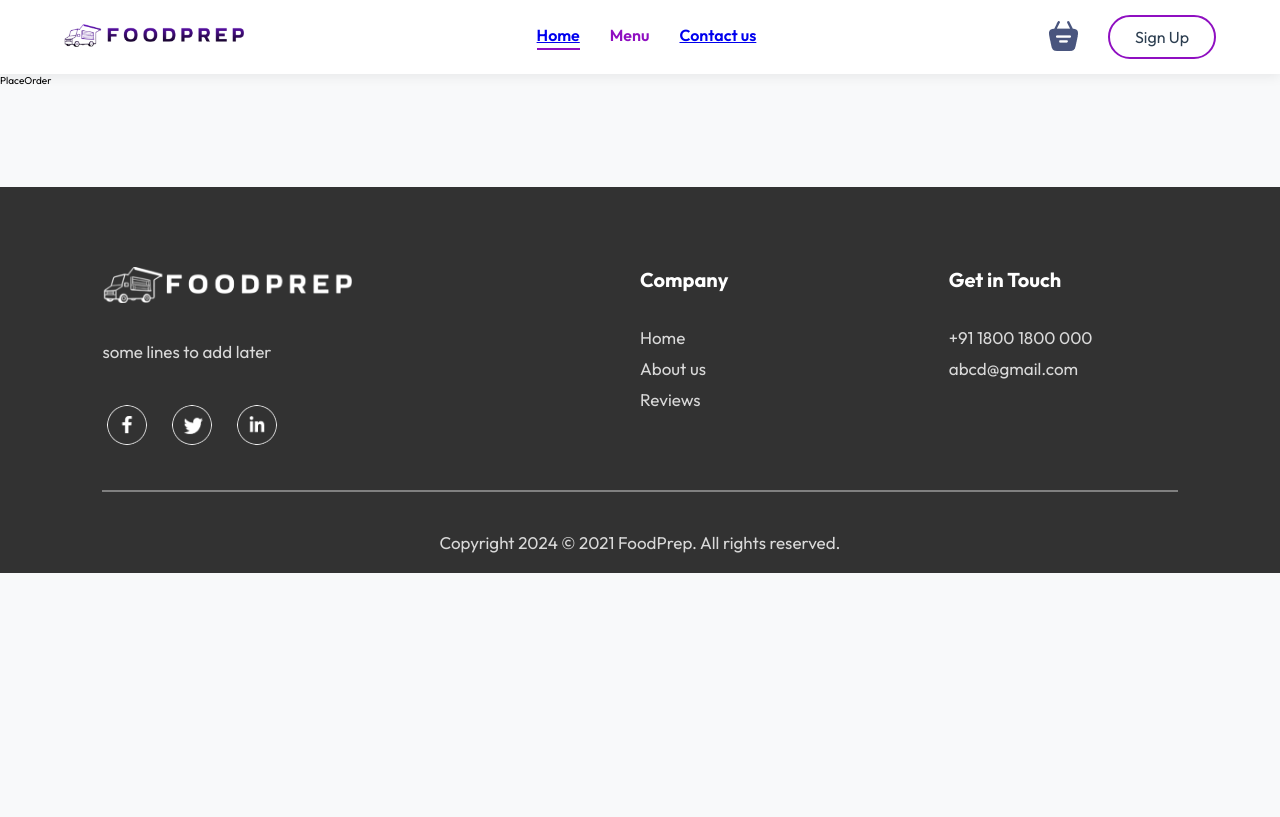
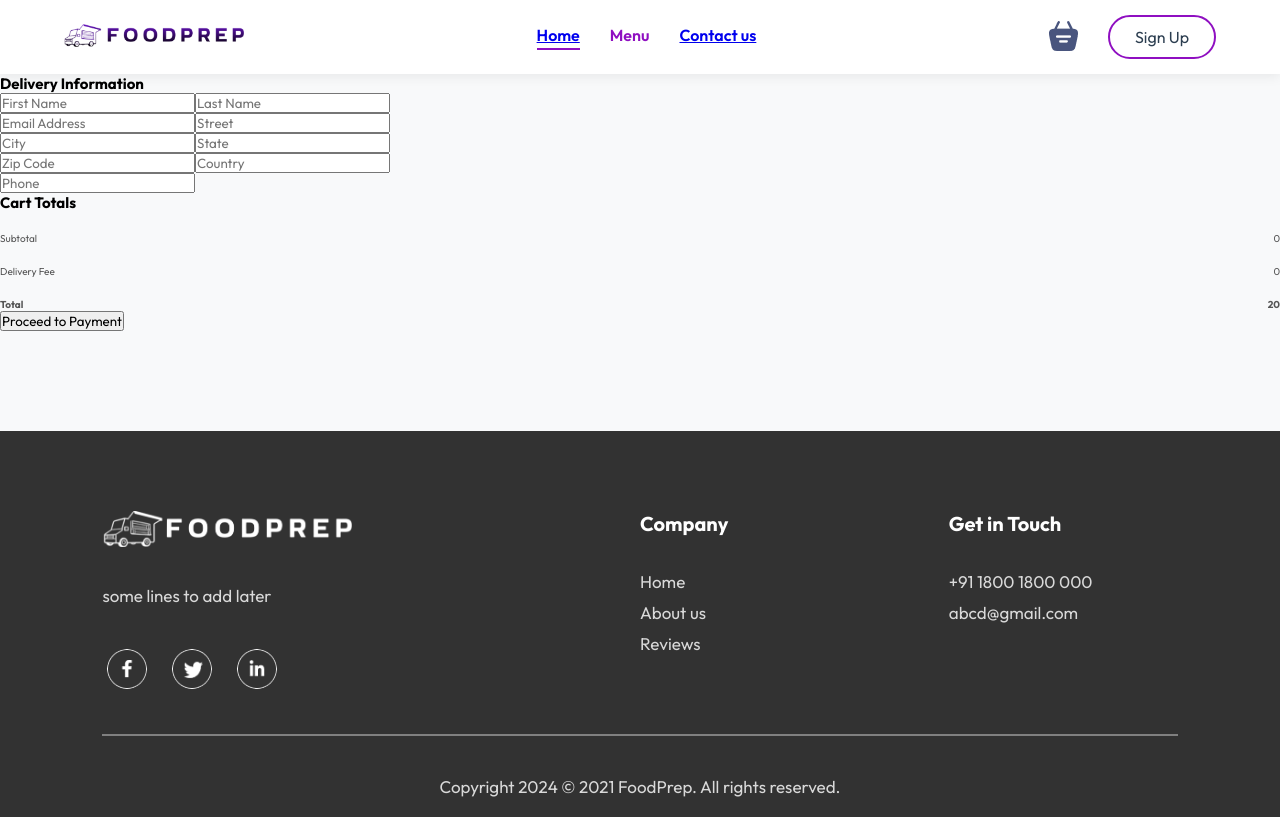
Before and after one commit to ranjananushkacsv/foodapp, a React (Vite) app in the folder FoodApp/: page /order in a window 1280 px wide. Built offline with nearby package versions, Linux system fonts and the light colour scheme.

Commit message:
Placeorder updated

```diff
--- a/FoodApp/src/screen/PlaceOrder/PlaceOrder.jsx
+++ b/FoodApp/src/screen/PlaceOrder/PlaceOrder.jsx
@@ -1,12 +1,51 @@
-import React from 'react'
-import'./PlaceOrder.css'
+import { useContext } from "react";
+import "./PlaceOrder.css";
+import { StoreContext } from "../../context/StoreContext";
 
 const PlaceOrder = () => {
+  const { getTotalCartAmount } = useContext(StoreContext);
+
   return (
-    <div>
-      PlaceOrder
-    </div>
-  )
-}
+    <form className="place-order">
+      <div className="place-order-left">
+        <h2 className="title">Delivery Information</h2>
+        <div className="multi-fields">
+          <input type="text" placeholder="First Name" />
+          <input type="text" placeholder="Last Name" />
+        </div>
+        <input type="email" placeholder="Email Address" />
+        <input type="text" placeholder="Street" />
+        <div className="multi-fields">
+          <input type="text" placeholder="City" />
+          <input type="text" placeholder="State" />
+        </div>
+        <div className="multi-fields">
+          <input type="text" placeholder="Zip Code" />
+          <input type="text" placeholder="Country" />
+        </div>
+        <input type="text" placeholder="Phone" />
+      </div>
 
-export default PlaceOrder
+      <div className="place-order-right">
+        <div className="cart-total">
+          <h2>Cart Totals</h2>
+          <div className="cart-total-details">
+            <p>Subtotal</p>
+            <p>{getTotalCartAmount()}</p>
+          </div>
+          <div className="cart-total-details">
+            <p>Delivery Fee</p>
+            <p>{getTotalCartAmount() !== 0 ? 20 : 0}</p>
+          </div>
+          <div className="cart-total-details">
+            <b>Total</b>
+            <b>{getTotalCartAmount() + 20}</b>
+          </div>
+        </div>
+        <button>Proceed to Payment</button>
+      </div>
+    </form>
+  );
+};
+
+export default PlaceOrder;
```
